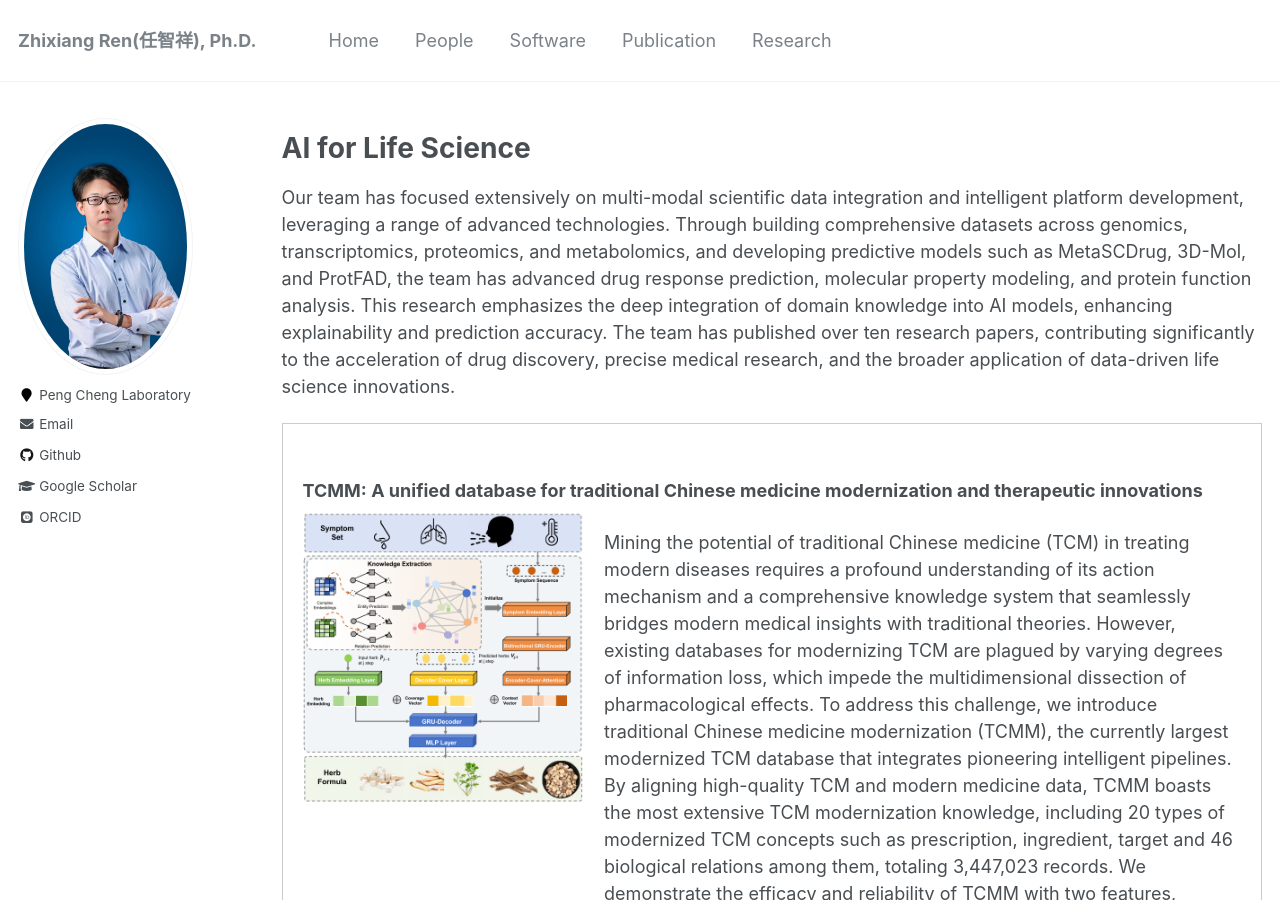
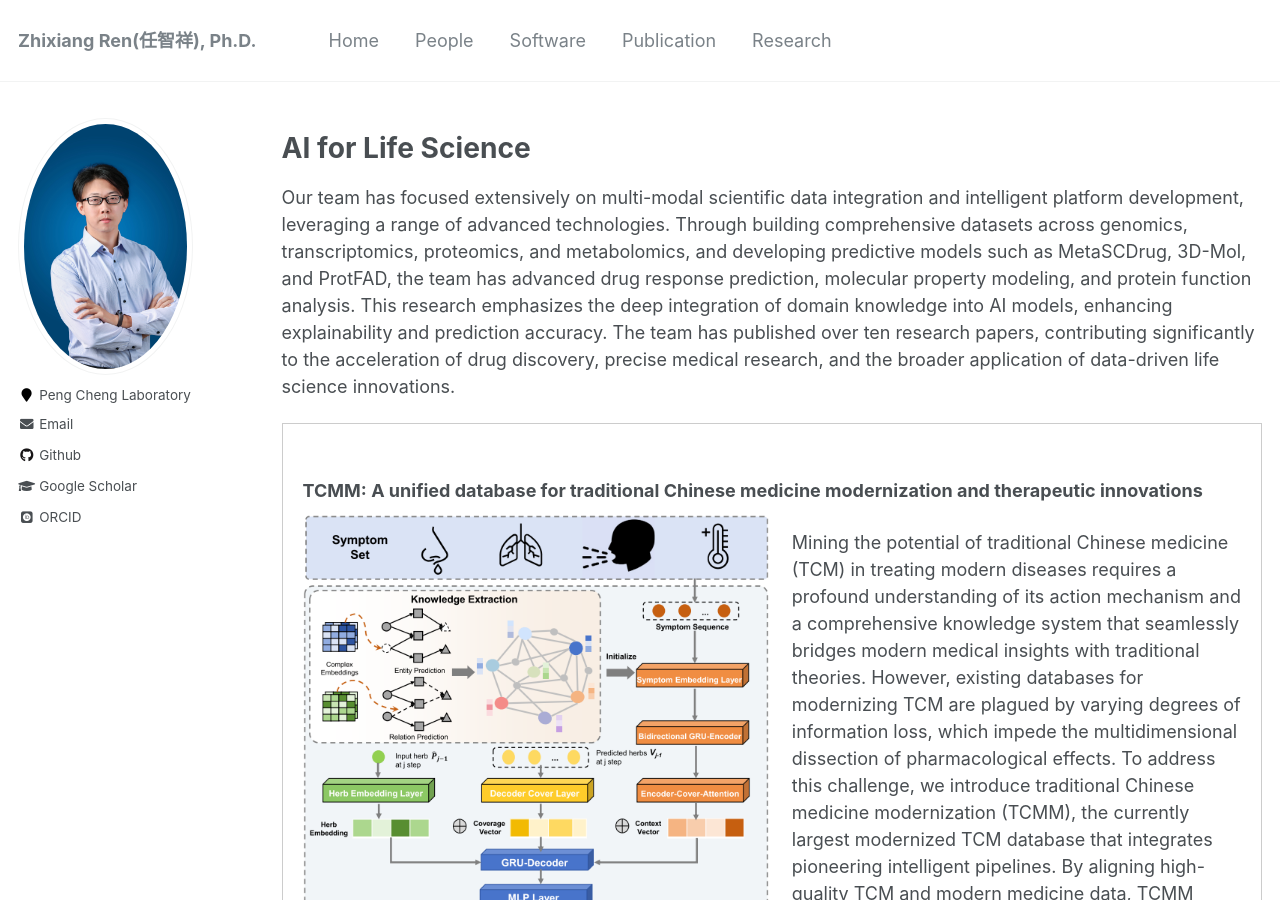
Before and after one commit to zhixiang-ren/zhixiang-ren.github.io, a Jekyll site: the page built from _pages/Research.html, in a window 1280 px wide and 900 px high. Built offline with Jekyll 4.4.1, drawn with Linux system fonts in a browser that asks for light colours; some web fonts are replaced.

Commit message:
Update Research.html

```diff
--- a/_pages/Research.html
+++ b/_pages/Research.html
@@ -20,11 +20,11 @@ author_profile: true
     <h3>TCMM: A unified database for traditional Chinese medicine modernization and therapeutic innovations</h3>
     <div style="display: flex;">
         <!-- 左边是论文图 -->
-        <div style="width: 30%;">
+        <div style="width: 50%;">
             <img src="/images/paper1.png" style="width: 100%; height: auto;">
         </div>
         <!-- 右边是论文描述 -->
-        <div style="width: 70%; padding-left: 20px;">
+        <div style="width: 50%; padding-left: 20px;">
             <p>
               Mining the potential of traditional Chinese medicine (TCM) in treating modern diseases requires a profound understanding of its action mechanism and a comprehensive knowledge system that seamlessly bridges modern medical insights with traditional theories.
               However, existing databases for modernizing TCM are plagued by varying degrees of information loss, which impede the multidimensional dissection of pharmacological effects.
@@ -42,11 +42,11 @@ author_profile: true
     <h3>3D‑Mol: A Novel Contrastive Learning Framework for Molecular Property Prediction with 3D Information</h3>
     <div style="display: flex;">
         <!-- 左边是论文图 -->
-        <div style="width: 30%;">
+        <div style="width: 50%;">
             <img src="/images/paper2.png" style="width: 100%; height: auto;">
         </div>
         <!-- 右边是论文描述 -->
-        <div style="width: 70%; padding-left: 20px;">
+        <div style="width: 50%; padding-left: 20px;">
             <p>
               Molecular property prediction, crucial for early drug candidate screening and optimization, has seen advancements with deep learning-based methods.
               While deep learning-based methods have advanced considerably, they often fall short in fully leveraging 3D spatial information.
@@ -66,11 +66,11 @@ author_profile: true
     <h3>ProtFAD: Introducing function-aware domains as implicit modality towards protein function perception</h3>
     <div style="display: flex;">
         <!-- 左边是论文图 -->
-        <div style="width: 30%;">
+        <div style="width: 50%;">
             <img src="/images/paper3.png" style="width: 100%; height: auto;">
         </div>
         <!-- 右边是论文描述 -->
-        <div style="width: 70%; padding-left: 20px;">
+        <div style="width: 50%; padding-left: 20px;">
             <p>
               Protein function prediction is currently achieved by encoding its sequence or structure, where the sequence-to-function transcendence and high-quality structural data scarcity lead to obvious performance bottlenecks.
               Protein domains are "building blocks" of proteins that are functionally independent, and their combinations determine the diverse biological functions.
@@ -89,11 +89,11 @@ author_profile: true
     <h3>Self-supervised learning on millions of primary RNA sequences from 72 vertebrates improves sequence-based RNA splicing prediction</h3>
     <div style="display: flex;">
         <!-- 左边是论文图 -->
-        <div style="width: 30%;">
+        <div style="width: 50%;">
             <img src="/images/paper4.png" style="width: 100%; height: auto;">
         </div>
         <!-- 右边是论文描述 -->
-        <div style="width: 70%; padding-left: 20px;">
+        <div style="width: 50%; padding-left: 20px;">
             <p>
               Language models pretrained by self-supervised learning (SSL) have been widely utilized to study protein sequences, while few models were developed for genomic sequences and were limited to single species.
               Due to the lack of genomes from different species, these models cannot effectively leverage evolutionary information.
@@ -112,11 +112,11 @@ author_profile: true
     <h3>A Self-feedback Knowledge Elicitation Approach for Chemical Reaction Predictions</h3>
     <div style="display: flex;">
         <!-- 左边是论文图 -->
-        <div style="width: 30%;">
+        <div style="width: 50%;">
             <img src="/images/paper5.png" style="width: 100%; height: auto;">
         </div>
         <!-- 右边是论文描述 -->
-        <div style="width: 70%; padding-left: 20px;">
+        <div style="width: 50%; padding-left: 20px;">
             <p>
               The task of chemical reaction predictions (CRPs) plays a pivotal role in advancing drug discovery and material science.
               However, its effectiveness is constrained by the vast and uncertain chemical reaction space and challenges in capturing reaction selectivity, particularly due to existing methods’ limitations in exploiting the data’s inherent knowledge.
@@ -135,11 +135,11 @@ author_profile: true
     <h3>Cytokine expression patterns: A single-cell RNA sequencing and machine learning based roadmap for cancer classification</h3>
     <div style="display: flex;">
         <!-- 左边是论文图 -->
-        <div style="width: 30%;">
+        <div style="width: 50%;">
             <img src="/images/paper6.png" style="width: 100%; height: auto;">
         </div>
         <!-- 右边是论文描述 -->
-        <div style="width: 70%; padding-left: 20px;">
+        <div style="width: 50%; padding-left: 20px;">
             <p>
               Cytokines are small protein molecules that exhibit potent immunoregulatory properties, which are known as the essential components of the tumor immune microenvironment (TIME).
               While some cytokines are known to be universally upregulated in TIME, the unique cytokine expression patterns have not been fully resolved in specific types of cancers.
@@ -158,11 +158,11 @@ author_profile: true
     <h3>GIT-Mol: A multi-modal large language model for molecular science with graph, image, and text</h3>
     <div style="display: flex;">
         <!-- 左边是论文图 -->
-        <div style="width: 30%;">
+        <div style="width: 50%;">
             <img src="/images/paper7.png" style="width: 100%; height: auto;">
         </div>
         <!-- 右边是论文描述 -->
-        <div style="width: 70%; padding-left: 20px;">
+        <div style="width: 50%; padding-left: 20px;">
             <p>
               Large language models have made significant strides in natural language processing, enabling innovative applications in molecular science by processing textual representations of molecules.
               However, most existing language models cannot capture the rich information with complex molecular structures or images.
@@ -180,11 +180,11 @@ author_profile: true
     <h3>MetaSCDrug: Meta-Transfer Learning for Single-Cell-Level Drug Response Prediction from Transcriptome and Molecular Representations</h3>
     <div style="display: flex;">
         <!-- 左边是论文图 -->
-        <div style="width: 30%;">
+        <div style="width: 50%;">
             <img src="/images/paper8.png" style="width: 100%; height: auto;">
         </div>
         <!-- 右边是论文描述 -->
-        <div style="width: 70%; padding-left: 20px;">
+        <div style="width: 50%; padding-left: 20px;">
             <p>
               Analyzing the drug response at the cellular level is crucial for identifying biomarkers and understanding the mechanisms of resistance.
               Although studies on the drug response of individual cells can provide novel insights into tumor heterogeneity, pharmacogenomic data related to single-cell (SC) RNA sequencing is often limited.
@@ -214,10 +214,10 @@ author_profile: true
 <div style="border: 1px solid #ccc; padding: 20px; margin-bottom: 20px;">
     <h3>Dilated convolutional neural network for detecting extreme-mass-ratio inspirals</h3>
     <div style="display: flex;">
-        <div style="width: 30%;">
+        <div style="width: 50%;">
             <img src="/images/paper9.png" style="width: 100%; height: auto;">
         </div>
-        <div style="width: 70%; padding-left: 20px;">
+        <div style="width: 50%; padding-left: 20px;">
             <p>
               The detection of Extreme Mass Ratio Inspirals (EMRIs) is intricate due to their complex waveforms, extended duration, and low signal-to-noise ratio (SNR), making them more challenging to be identified compared to compact binary coalescences.
               While matched filtering-based techniques are known for their computational demands, existing deep learning-based methods primarily handle time-domain data and are often constrained by data duration and SNR.
@@ -234,10 +234,10 @@ author_profile: true
 <div style="border: 1px solid #ccc; padding: 20px; margin-bottom: 20px;">
     <h3>Compact Binary Systems Waveform Generation with Generative Pre-trained Transformer</h3>
     <div style="display: flex;">
-        <div style="width: 30%;">
+        <div style="width: 50%;">
             <img src="/images/paper10.png" style="width: 100%; height: auto;">
         </div>
-        <div style="width: 70%; padding-left: 20px;">
+        <div style="width: 50%; padding-left: 20px;">
             <p>
               Space-based gravitational wave (GW) detection is one of the most anticipated GW detection projects in the next decade, which promises to detect abundant compact binary systems.
               At present, deep learning methods have not been widely explored for GW waveform generation and extrapolation.
@@ -253,10 +253,10 @@ author_profile: true
 <div style="border: 1px solid #ccc; padding: 20px; margin-bottom: 20px;">
     <h3>WaveFormer: transformer-based denoising method for gravitational-wave data</h3>
     <div style="display: flex;">
-        <div style="width: 30%;">
+        <div style="width: 50%;">
             <img src="/images/paper11.png" style="width: 100%; height: auto;">
         </div>
-        <div style="width: 70%; padding-left: 20px;">
+        <div style="width: 50%; padding-left: 20px;">
             <p>
               With the advent of gravitational-wave astronomy and the discovery of more compact binary coalescences, data quality improvement techniques are desired to handle the complex and overwhelming noise in gravitational wave (GW) observational data.
               Though recent machine learning-based studies have shown promising results for data denoising, they are unable to precisely recover both the GW signal amplitude and phase.
@@ -273,10 +273,10 @@ author_profile: true
 <div style="border: 1px solid #ccc; padding: 20px; margin-bottom: 20px;">
     <h3>GWAI: Harnessing Artificial Intelligence for Enhancing Gravitational Wave Data Analysis</h3>
     <div style="display: flex;">
-        <div style="width: 30%;">
+        <div style="width: 50%;">
             <img src="/images/paper12.png" style="width: 100%; height: auto;">
         </div>
-        <div style="width: 70%; padding-left: 20px;">
+        <div style="width: 50%; padding-left: 20px;">
             <p>
               Gravitational wave (GW) astronomy has opened new frontiers in understanding the cosmos, while the integration of artificial intelligence (AI) in science promises to revolutionize data analysis methodologies.
               However, a significant gap exists, as there is currently no dedicated platform that enables scientists to develop, test, and evaluate AI algorithms efficiently.
@@ -291,10 +291,10 @@ author_profile: true
 <div style="border: 1px solid #ccc; padding: 20px; margin-bottom: 20px;">
     <h3>Taiji Data Challenge for Exploring Gravitational Wave Universe</h3>
     <div style="display: flex;">
-        <div style="width: 30%;">
+        <div style="width: 50%;">
             <img src="/images/paper13.png" style="width: 100%; height: auto;">
         </div>
-        <div style="width: 70%; padding-left: 20px;">
+        <div style="width: 50%; padding-left: 20px;">
             <p>
               The direct observation of gravitational waves (GWs) opens a new window for exploring new physics from quanta to cosmos and provides a new tool for probing the evolution of universe.
               GWs detection in space covers a broad spectrum ranging over more than four orders of magnitude and enables us to study rich physical and astronomical phenomena.
@@ -317,10 +317,10 @@ author_profile: true
 <div style="border: 1px solid #ccc; padding: 20px; margin-bottom: 20px;">
     <h3>Space-based gravitational wave signal detection and extraction with deep neural network</h3>
     <div style="display: flex;">
-        <div style="width: 30%;">
+        <div style="width: 50%;">
             <img src="/images/paper14.png" style="width: 100%; height: auto;">
         </div>
-        <div style="width: 70%; padding-left: 20px;">
+        <div style="width: 50%; padding-left: 20px;">
             <p>
               Space-based gravitational wave (GW) detectors will be able to observe signals from sources that are otherwise nearly impossible from current ground-based detection.
               Consequently, the well established signal detection method, matched filtering, will require a complex template bank, leading to a computational cost that is too expensive in practice.
@@ -337,10 +337,10 @@ author_profile: true
 <div style="border: 1px solid #ccc; padding: 20px; margin-bottom: 20px;">
     <h3>Sampling with Prior Knowledge for High-dimensional Gravitational Wave Data Analysis</h3>
     <div style="display: flex;">
-        <div style="width: 30%;">
+        <div style="width: 50%;">
             <img src="/images/paper15.png" style="width: 100%; height: auto;">
         </div>
-        <div style="width: 70%; padding-left: 20px;">
+        <div style="width: 50%; padding-left: 20px;">
             <p>
               Extracting knowledge from high-dimensional data has been notoriously difficult, primarily due to the so-called “curse of dimensionality” and the complex joint distributions of these dimensions.
               This is a particularly profound issue for high-dimensional gravitational wave data analysis where one requires to conduct Bayesian inference and estimate joint posterior distributions.
```
